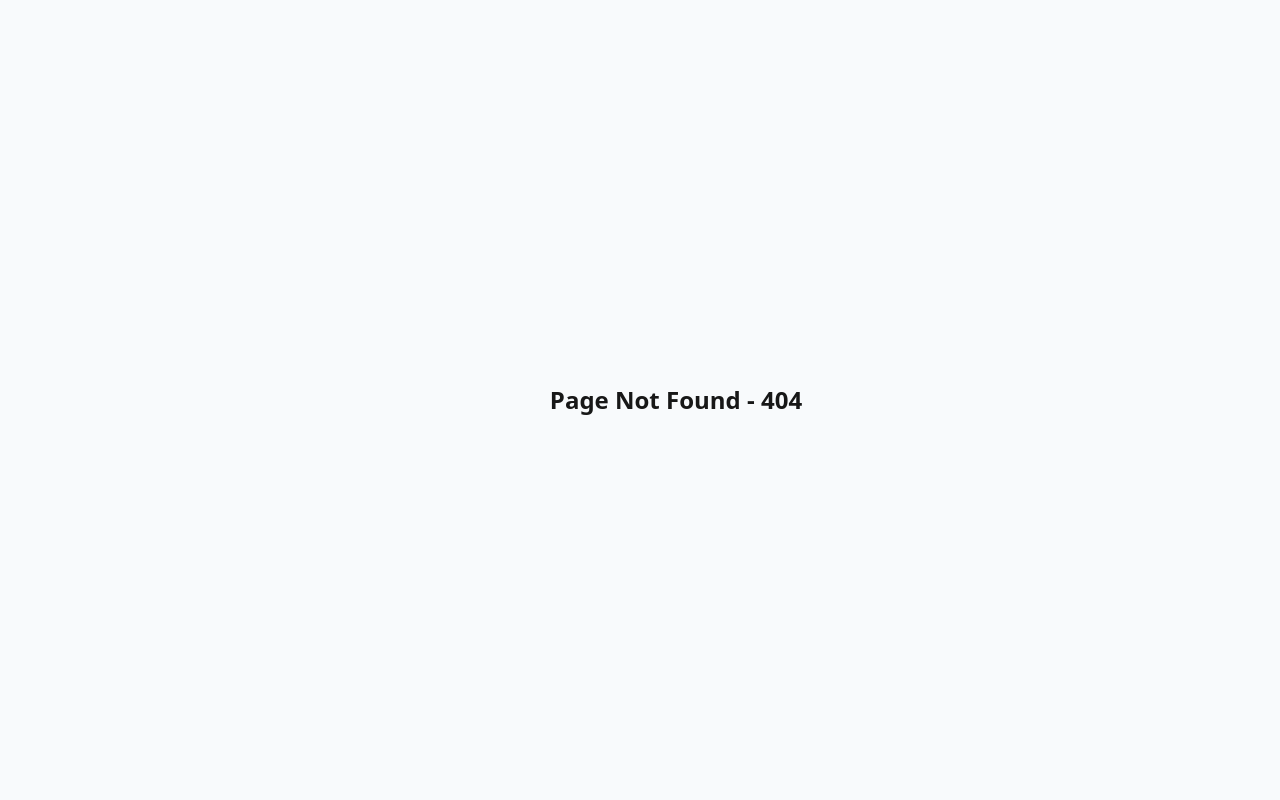
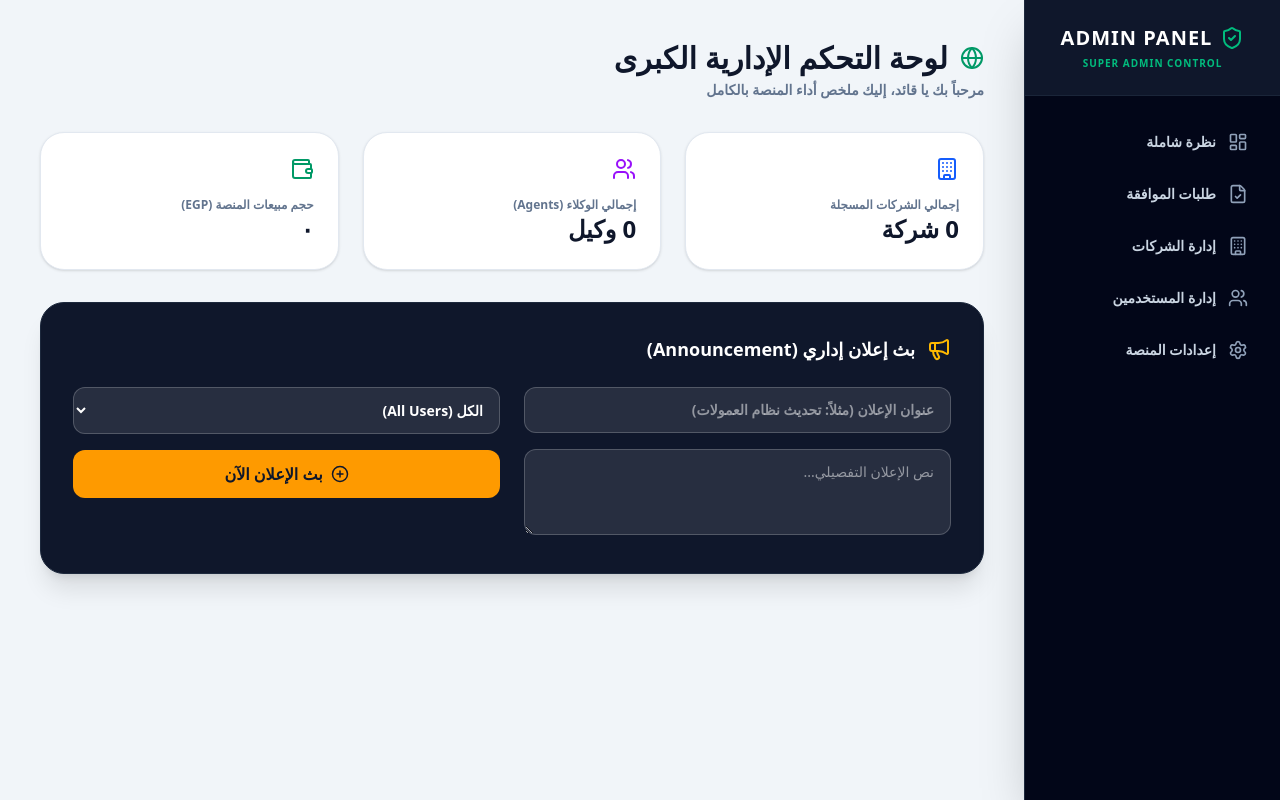
Before and after one commit to ehabalqadi001-lang/Real-estate-CRM-Manager-, a Next.js app: page /super-dashboard in a window 1280 px wide. Before the commit this address had no page. Built offline with nearby package versions, Linux system fonts and the light colour scheme; no server answers; the database is empty.

Commit message:
Feat: Implement Admin Super Dashboard, Global Analytics, and Announcements system as per Phase 1 roadmap

```diff
--- /dev/null
+++ b/src/app/(admin)/super-dashboard/actions.ts
@@ -0,0 +1,45 @@
+'use server'
+
+import { createServerClient } from '@supabase/ssr'
+import { cookies } from 'next/headers'
+import { revalidatePath } from 'next/cache'
+
+// جلب الإحصائيات الشاملة للمنصة (Super Stats)
+export async function getSuperStats() {
+  const cookieStore = await cookies()
+  const supabase = createServerClient(
+    process.env.NEXT_PUBLIC_SUPABASE_URL!,
+    process.env.NEXT_PUBLIC_SUPABASE_ANON_KEY!,
+    { cookies: { getAll() { return cookieStore.getAll() } } }
+  )
+
+  const { count: companiesCount } = await supabase.from('companies').select('*', { count: 'exact', head: true })
+  const { count: usersCount } = await supabase.from('profiles').select('*', { count: 'exact', head: true })
+  const { data: deals } = await supabase.from('deals').select('value').eq('status', 'won')
+
+  const totalGlobalSales = deals?.reduce((sum, d) => sum + Number(d.value), 0) || 0
+
+  return { companiesCount: companiesCount || 0, usersCount: usersCount || 0, totalGlobalSales }
+}
+
+// إضافة إعلان جديد للمنصة
+export async function createAnnouncement(formData: FormData) {
+  const cookieStore = await cookies()
+  const supabase = createServerClient(
+    process.env.NEXT_PUBLIC_SUPABASE_URL!,
+    process.env.NEXT_PUBLIC_SUPABASE_ANON_KEY!,
+    { cookies: { getAll() { return cookieStore.getAll() } } }
+  )
+
+  const payload = {
+    title: formData.get('title'),
+    body: formData.get('body'),
+    type: formData.get('type') || 'banner',
+    target_audience: formData.get('target_audience') || 'all',
+    color: formData.get('color') || 'blue'
+  }
+
+  const { error } = await supabase.from('announcements').insert([payload])
+  if (error) throw new Error(error.message)
+  revalidatePath('/admin/super-dashboard')
+}
--- /dev/null
+++ b/src/app/(admin)/super-dashboard/page.tsx
@@ -0,0 +1,87 @@
+import { getSuperStats, createAnnouncement } from './actions'
+import { Globe, Users, Building, Wallet, Megaphone, AlertTriangle, PlusCircle } from 'lucide-react'
+
+export const dynamic = 'force-dynamic'
+
+export default async function SuperDashboardPage() {
+  let stats: any = null
+  let fetchError = null
+  let exactErrorDetails = null
+
+  try {
+    stats = await getSuperStats()
+  } catch (e: any) {
+    fetchError = "تعذر تحميل إحصائيات المنصة العالمية."
+    exactErrorDetails = e.message || "Connection Error"
+  }
+
+  return (
+    <div className="space-y-8" dir="rtl">
+      {/* هيدر الإدارة العليا */}
+      <div className="flex justify-between items-end">
+        <div>
+          <h1 className="text-3xl font-black text-slate-900 flex items-center gap-3">
+            <Globe className="text-emerald-600" /> لوحة التحكم الإدارية الكبرى
+          </h1>
+          <p className="text-slate-500 mt-1 text-sm font-bold">مرحباً بك يا قائد، إليك ملخص أداء المنصة بالكامل</p>
+        </div>
+      </div>
+
+      {/* صائد الأخطاء القياسي */}
+      {fetchError ? (
+        <div className="bg-white rounded-3xl border-2 border-red-50 p-12 text-center shadow-sm">
+          <AlertTriangle size={32} className="text-red-500 mx-auto mb-4" />
+          <p className="text-red-600 font-bold">{fetchError}</p>
+          <code className="mt-2 block text-xs font-mono text-slate-400" dir="ltr">{exactErrorDetails}</code>
+        </div>
+      ) : (
+        <>
+          {/* البطاقات الإحصائية الكبرى */}
+          <div className="grid grid-cols-1 md:grid-cols-3 gap-6">
+            <div className="bg-white p-6 rounded-3xl shadow-sm border border-slate-200">
+              <Building className="text-blue-600 mb-4" />
+              <p className="text-slate-500 text-xs font-bold">إجمالي الشركات المسجلة</p>
+              <h3 className="text-2xl font-black text-slate-900">{stats.companiesCount} شركة</h3>
+            </div>
+            <div className="bg-white p-6 rounded-3xl shadow-sm border border-slate-200">
+              <Users className="text-purple-600 mb-4" />
+              <p className="text-slate-500 text-xs font-bold">إجمالي الوكلاء (Agents)</p>
+              <h3 className="text-2xl font-black text-slate-900">{stats.usersCount} وكيل</h3>
+            </div>
+            <div className="bg-white p-6 rounded-3xl shadow-sm border border-slate-200">
+              <Wallet className="text-emerald-600 mb-4" />
+              <p className="text-slate-500 text-xs font-bold">حجم مبيعات المنصة (EGP)</p>
+              <h3 className="text-2xl font-black text-slate-900">
+                {new Intl.NumberFormat('ar-EG').format(stats.totalGlobalSales)}
+              </h3>
+            </div>
+          </div>
+
+          {/* نظام إضافة الإعلانات */}
+          <div className="bg-slate-900 text-white p-8 rounded-3xl shadow-xl border border-slate-800">
+             <div className="flex items-center gap-3 mb-6">
+                <Megaphone className="text-amber-400" />
+                <h3 className="text-lg font-bold">بث إعلان إداري (Announcement)</h3>
+             </div>
+             <form action={createAnnouncement} className="grid grid-cols-1 md:grid-cols-2 gap-6">
+                <div className="space-y-4">
+                  <input name="title" required placeholder="عنوان الإعلان (مثلاً: تحديث نظام العمولات)" className="w-full bg-white/10 border border-white/20 rounded-xl px-4 py-3 text-sm font-bold outline-none focus:border-amber-400" />
+                  <textarea name="body" required placeholder="نص الإعلان التفصيلي..." rows={3} className="w-full bg-white/10 border border-white/20 rounded-xl px-4 py-3 text-sm outline-none focus:border-amber-400" />
+                </div>
+                <div className="space-y-4">
+                  <select name="target_audience" className="w-full bg-white/10 border border-white/20 rounded-xl px-4 py-3 text-sm font-bold outline-none">
+                    <option value="all">الكل (All Users)</option>
+                    <option value="companies">الشركات فقط</option>
+                    <option value="individuals">الأفراد فقط</option>
+                  </select>
+                  <button type="submit" className="w-full bg-amber-500 hover:bg-amber-600 text-slate-900 py-3 rounded-xl font-bold transition-all flex items-center justify-center gap-2">
+                    <PlusCircle size={18} /> بث الإعلان الآن
+                  </button>
+                </div>
+             </form>
+          </div>
+        </>
+      )}
+    </div>
+  )
+}
```
